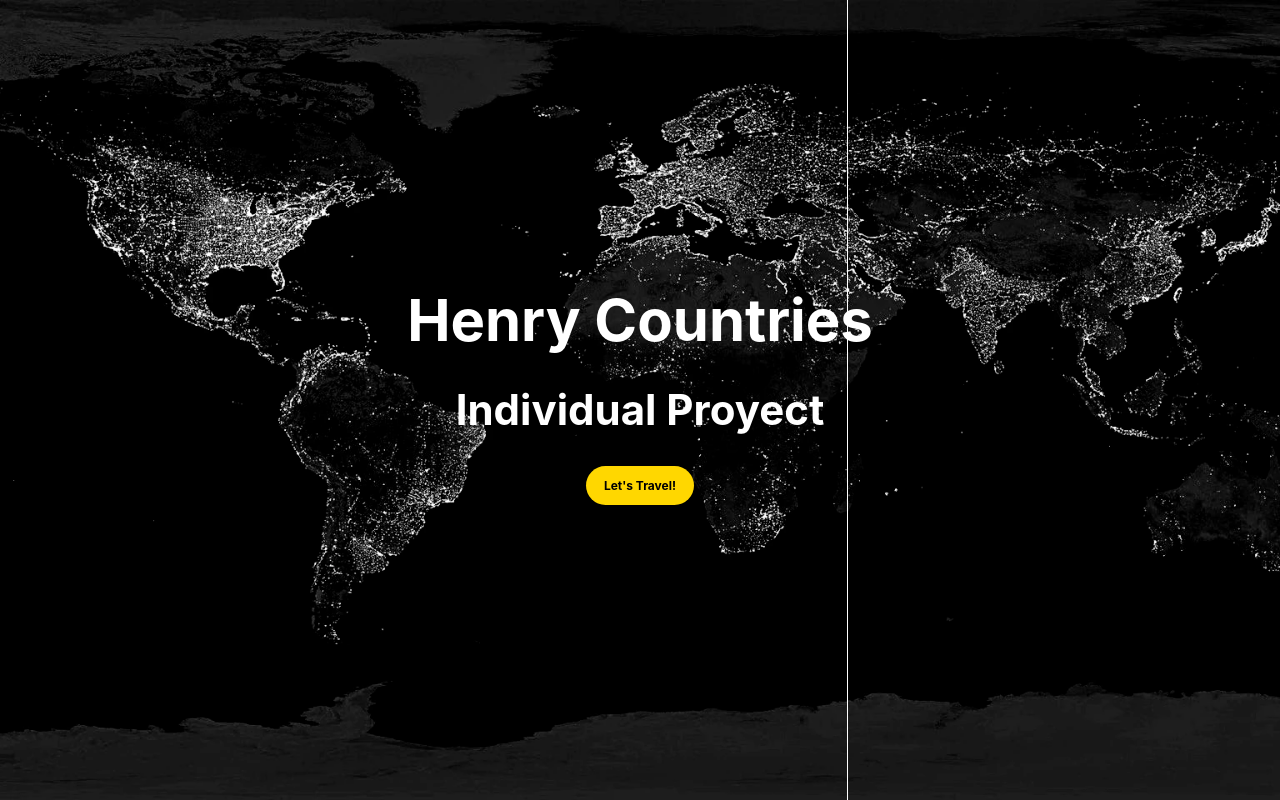
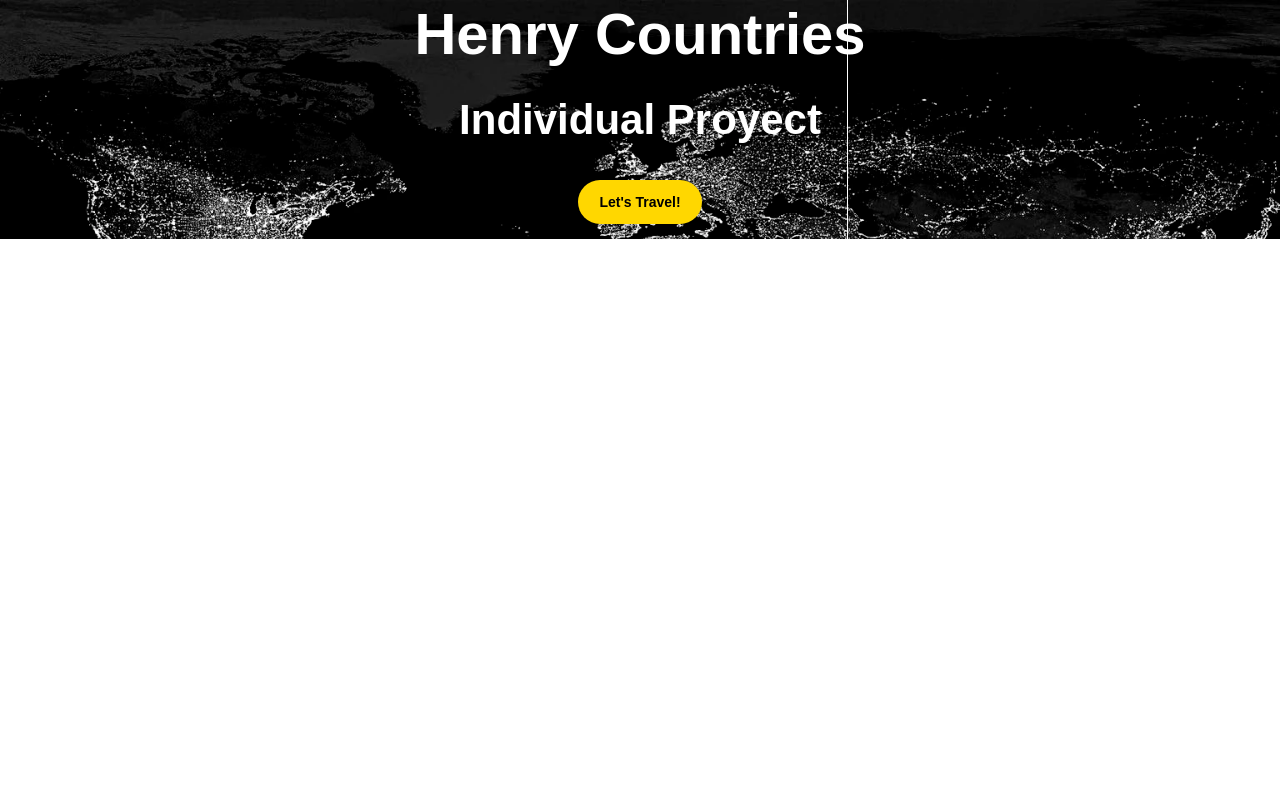
Before and after one commit to jovanad29/PI-Countries, a React (Create React App) app in the folder client/: page / in a window 1280 px wide. Built offline with nearby package versions, Linux system fonts and the light colour scheme; a web font is replaced by a local one.

Commit message:
Change global styles

```diff
--- a/client/src/index.css
+++ b/client/src/index.css
@@ -4,27 +4,19 @@
   box-sizing: border-box;
 }
 html {
-  height: 100%;
   font-size: 62.5%;
 }
 body {
   margin: 0;
-  font-family: -apple-system, BlinkMacSystemFont, 'Segoe UI', 'Roboto', 'Oxygen',
-    'Ubuntu', 'Cantarell', 'Fira Sans', 'Droid Sans', 'Helvetica Neue',
-    sans-serif;
-  -webkit-font-smoothing: antialiased;
-  -moz-osx-font-smoothing: grayscale;
-  height: 100%;
+  font-family: poppins, sans-serif;
+  color: white;
   font-size: 1.8rem;
-  color: white;
 }
 code {
   font-family: source-code-pro, Menlo, Monaco, Consolas, 'Courier New',
     monospace;
 }
-#root{
-  height: 100%;
-}
+
 h1{
   font-size: 5.8rem;
   margin-bottom: .5em;
@@ -39,11 +31,13 @@ h3{
 }
 p {
   line-height: 1.5;
-  margin-bottom: .5em;
 }
 a {
   text-decoration: none;
   color: inherit;
+}
+small {
+  display: block;
 }
 
 .error{
@@ -54,21 +48,20 @@ a {
   border: none;
   border-radius: 9999px;
   padding: 1em 1.5em;
-  margin: 1rem;
+  margin: 1.5rem 2rem;
   font-weight: bold;
   font-size: 1.2rem;
   cursor: pointer;
   text-decoration:none;
+  font-size: 1.4rem;
 }
-
 .btn-primary {
   background-color: #ffd700;
   color: black;
 }
 .btn-primary:hover {
-  background-color: rgba(255, 215, 0, 0.7);
+  background-color: rgba(255, 215, 0, 0.8);
 }
-
 .btn-secondary {
   background-color: white;
   color: black;
@@ -76,15 +69,3 @@ a {
 .btn-secondary:hover {
   background-color: rgba(255, 255, 255, 0.8);
 }
-
-.btn-outline {
-  outline: 2px solid white;
-}
-.btn-outline:hover {
-  background-color: rgba(255, 255, 255, 0.8);
-  color: black;
-}
-
-small {
-  display: block;
-}
```
